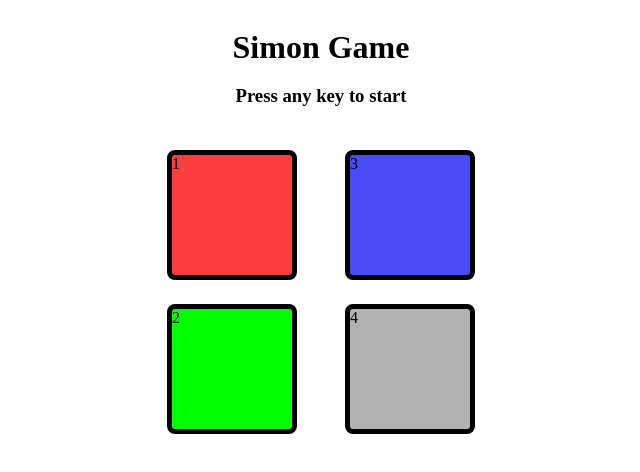
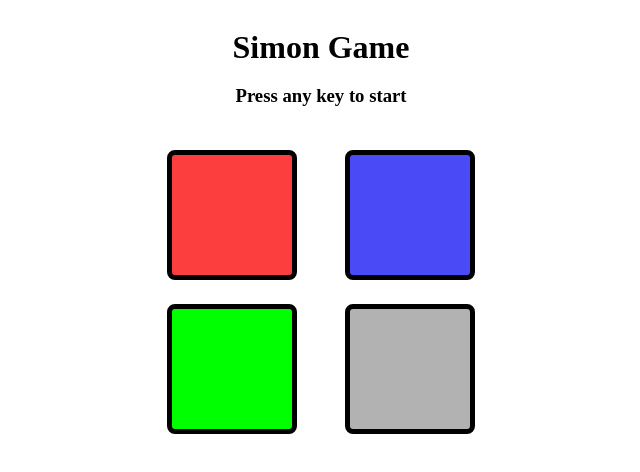
Before and after one commit to nirwairkumar/creation, a plain HTML site: page simon game/index.html in a window 1280 px wide. Shown: the full height of the page, 319-959 px from the left. Drawn offline with Linux system fonts and the light colour scheme.

Commit message:
Update index.html

```diff
--- a/simon game/index.html
+++ b/simon game/index.html
@@ -16,12 +16,12 @@
 
     <div class="allbox">
         <div class="level1" >
-            <div class="box red" id="red" type="button">1</div>
-            <div class="box green" id="green"  type="button" >2</div>
+            <div class="box red" id="red" type="button"></div>
+            <div class="box green" id="green"  type="button" ></div>
         </div>
         <div class="level2">
-            <div class="box blue" id="blue" type="button">3</div>
-            <div class="box gray" id="gray" type="button">4</div>
+            <div class="box blue" id="blue" type="button"></div>
+            <div class="box gray" id="gray" type="button"></div>
         </div>
 
 
```
